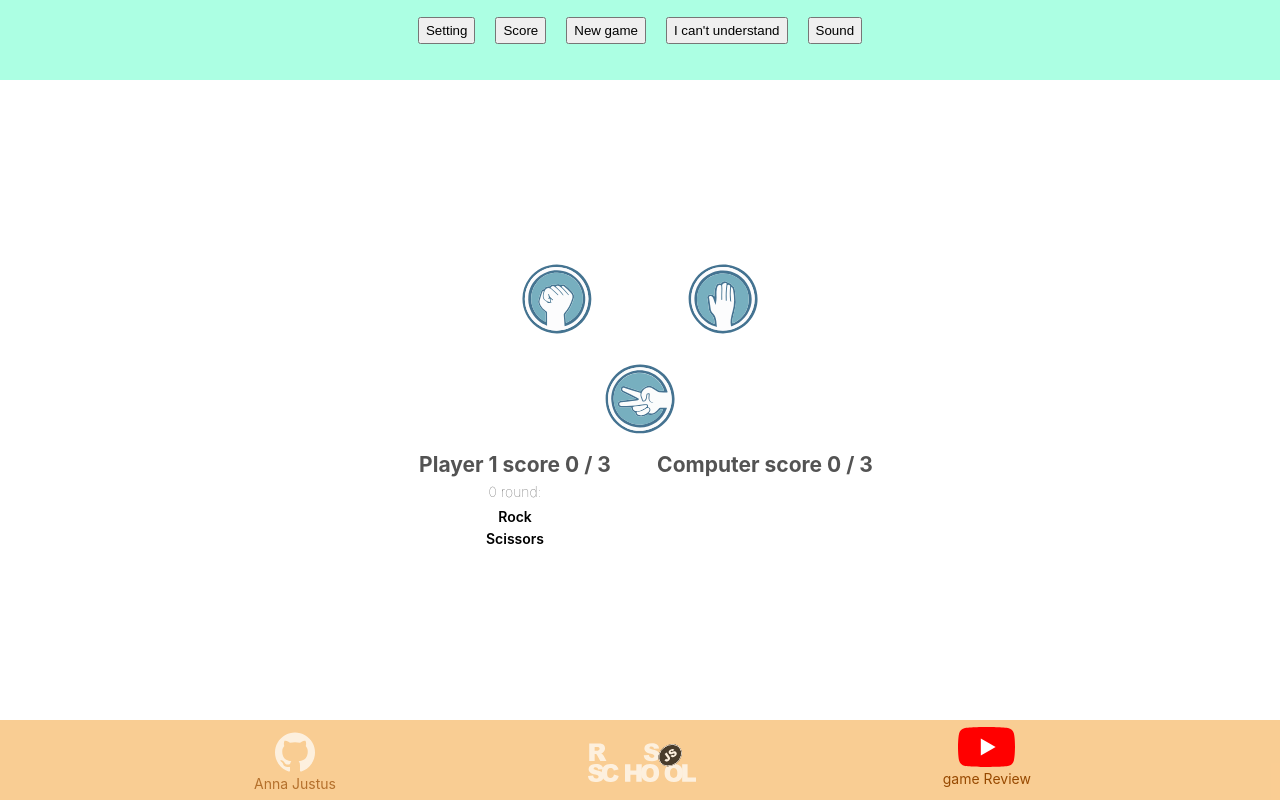
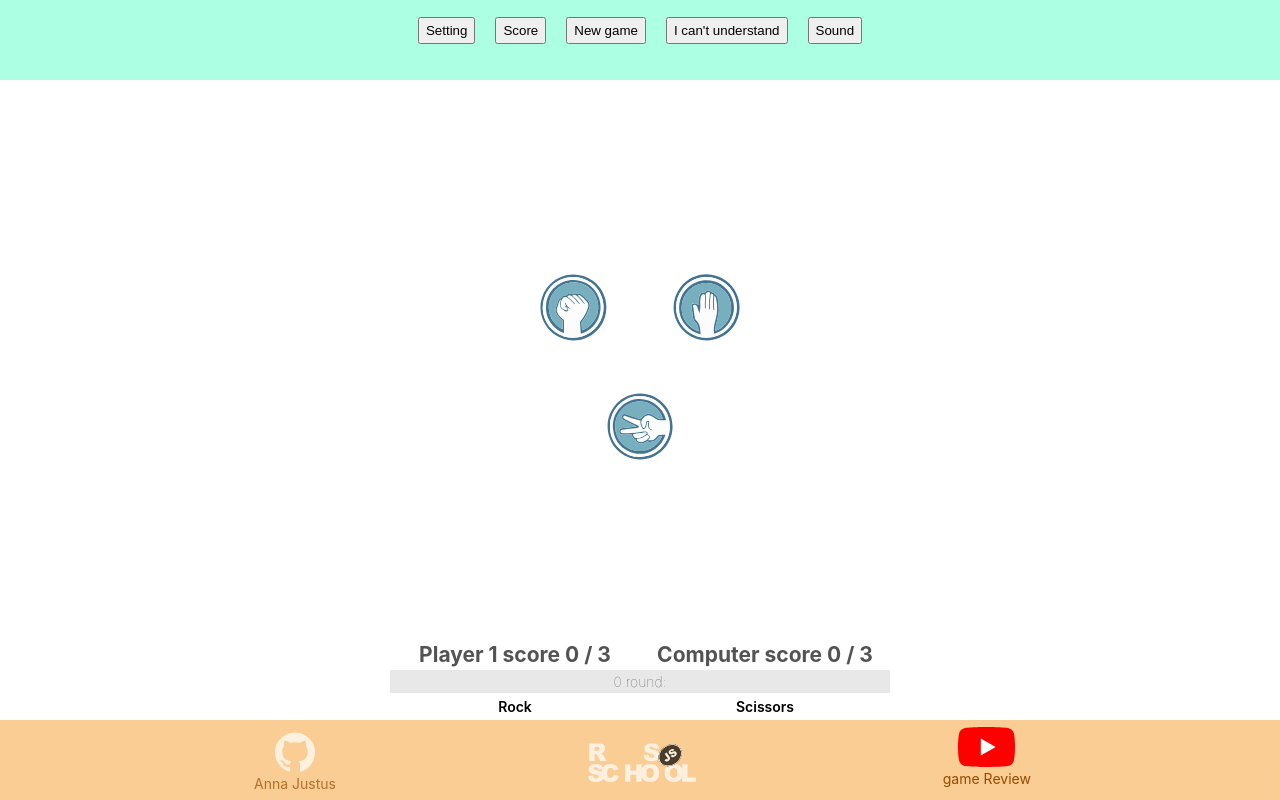
Before and after one commit to Iogsotot/react-game, a React (Create React App) app: page / in a window 1280 px wide. Built offline with nearby package versions, Linux system fonts and the light colour scheme.

Commit message:
fix: minor style fixes

```diff
--- a/src/App.scss
+++ b/src/App.scss
@@ -4,6 +4,11 @@
   height: 100vh;
 
   main {
+    display: flex;
+    flex-direction: column;
+    justify-content: space-between;
+    height: 100%;
+
     margin: auto;
     text-align: center;
   }
--- a/src/components/Game/Game.scss
+++ b/src/components/Game/Game.scss
@@ -7,7 +7,7 @@
 
   // background: linear-gradient(0.25turn, #59d2e7, #f8faf7, #f6673c);
 
-  .round-1-stats,
+  .round-stats,
   .round-2-stats,
   .round-3-stats {
     grid-column-start: 1;
@@ -18,7 +18,7 @@
     grid-template-rows: repeat(3, auto);
   }
 
-  .round-1,
+  .round,
   .round-2,
   .round-3 {
     display: block;
@@ -28,7 +28,7 @@
     width: 100%;
     width: -moz-available; /* WebKit-based browsers will ignore this. */
     width: -webkit-fill-available; /* Mozilla-based browsers will ignore this. */
-    width: fill-available;
+    // width: fill-available;  // react warning
 
     text-align: center;
     background-color: rgba(0, 0, 0, 0.089);
@@ -60,14 +60,16 @@
   display: none !important;
 }
 
-
 .battlefield {
   display: grid;
   grid-template-columns: 1fr 1fr 1fr;
-  grid-template-rows: 1fr 1fr;
+  grid-template-rows: 1fr 0.1fr 1fr;
   height: 20rem;
-  width: 25rem;
+  width: 20rem;
   margin: auto;
+  // padding: 3rem;
+
+  // animation: 7s infinite spin linear;
 
   // position: relative;
   // width: 100%;
@@ -75,28 +77,63 @@
 
   .weapon {
     display: block;
-    height: 7rem;
-    width: 7rem;
-    margin: auto;
+    // height: 7rem;
+    // width: 7rem;
+    // margin: auto;
     background-repeat: no-repeat;
     background-position: center;
 
-    // position:  absolute;
-    // top: 0;
-    // left: 0;
-    // bottom: 0;
-    // right: 0;
+
   }
   .rock {
-    background-image: url('../../assets/rock.svg');
+    background-image: url("../../assets/rock.svg");
   }
   .scissors {
-    background-image: url('../../assets/scissors.svg');
-    grid-row: 2/3;
+    background-image: url("../../assets/scissors.svg");
+    background-position: bottom;
+    grid-row: 3/4;
     grid-column: 2/3;
   }
   .paper {
-    background-image: url('../../assets/paper.svg');
+    background-image: url("../../assets/paper.svg");
     grid-column: 3/4;
   }
+
+  // .centre {
+  //   grid-row: 2/3;
+  //   grid-column: 2/3;
+  // }
 }
+
+// animations
+
+@keyframes spin {
+  from {
+    transform: rotate(0deg);
+  }
+  to {
+    transform: rotate(360deg);
+  }
+}
+
+@keyframes jump {
+  from {
+    transform: translateY(15rem);
+    animation-timing-function: ease-out;
+  }
+  25% {
+    top: 50px;
+    animation-timing-function: ease-in;
+  }
+  50% {
+    top: 150px;
+    animation-timing-function: ease-out;
+  }
+  75% {
+    top: 75px;
+    animation-timing-function: ease-in;
+  }
+  to {
+    top: 100px;
+  }
+}
```
